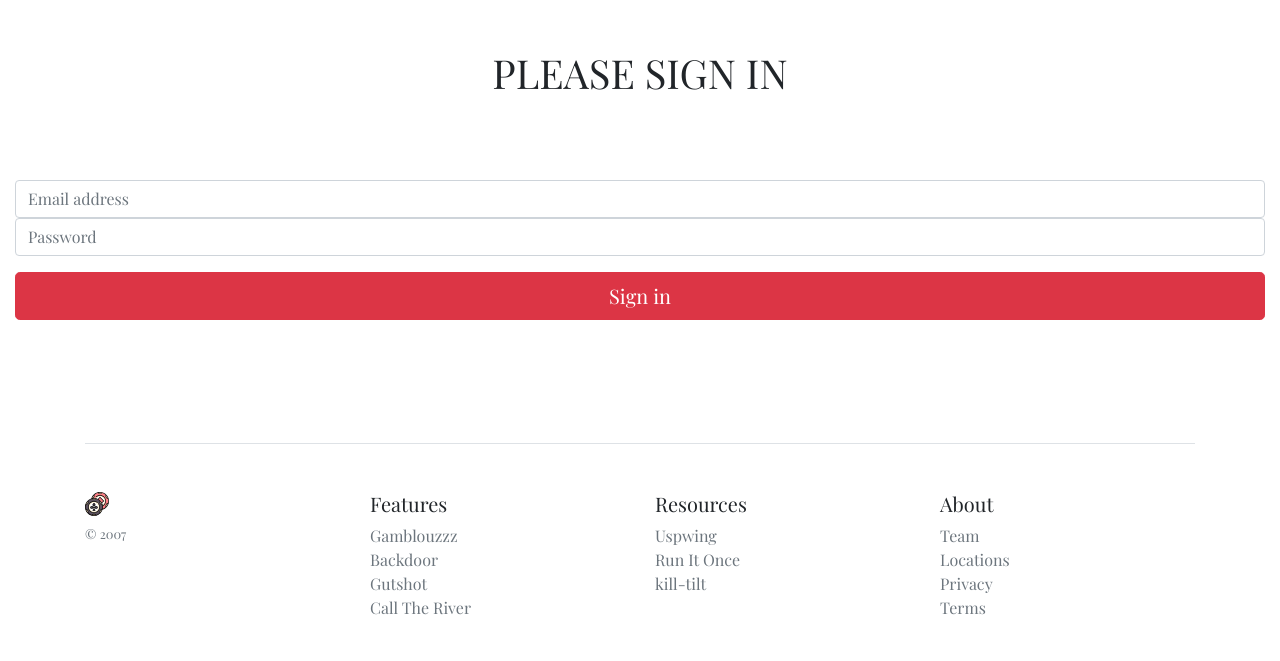
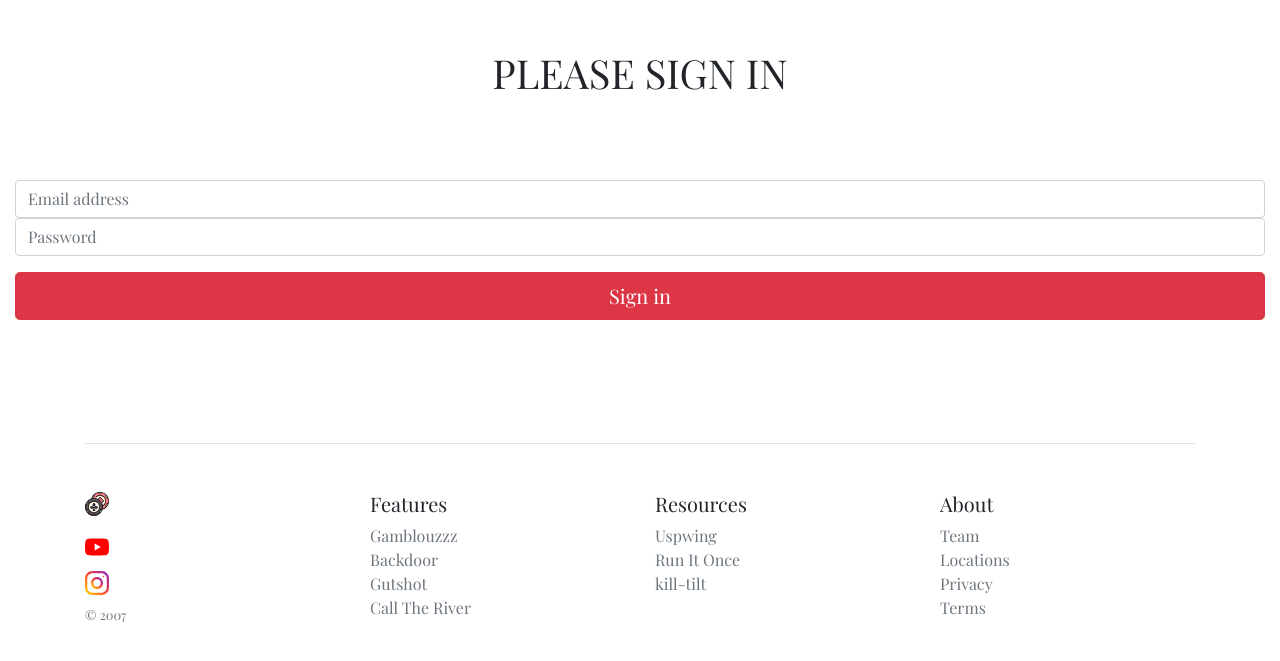
Before and after one commit to possyto/LearnToWin, a plain HTML site: page index.html in a window 1280 px wide. Shown: the part 1497-2158 px from the top of the page. Drawn offline with nearby package versions, Linux system fonts and the light colour scheme.

Commit message:
add icon

```diff
--- a/index.html
+++ b/index.html
@@ -119,12 +119,19 @@
     <div class="row">
       <div class="col-3 col-md" >
         <img class="mb-2" src="poker-chip.svg" alt="" width="24" height="24">
-        <small class="d-block mb-3 text-muted">© 2007</small>
+        <ul class="list-unstyled text-small logo">
+            <li style="margin-top: 10px;" ><img src="youtube.svg" alt="" width="24" height="24"></li>
+            <li style="margin-top: 10px;" ><img src="instagram.svg" alt="" width="24" height="24"></li>
+            <li style="margin-top: 10px;" ><small class="d-block mb-3 text-muted">© 2007</small></li>
+        </ul>
+
+
+
+
       </div>
       <div class="col-3 col-md">
         <h5>Features</h5>
         <ul class="list-unstyled text-small">
-
           <li><a class="text-muted" href="#">Gamblouzzz</a></li>
           <li><a class="text-muted" href="#">Backdoor</a></li>
           <li><a class="text-muted" href="#">Gutshot</a></li>
@@ -134,8 +141,8 @@
       <div class="col-3 col-md">
         <h5>Resources</h5>
         <ul class="list-unstyled text-small">
-          <li><a class="text-muted" href="https://upswingpoker.com">Uspwing</a></li>
-          <li><a class="text-muted" href="https://www.runitonce.com">Run It Once</a></li>
+          <li><a class="text-muted" href="https://upswingpoker.com" >Uspwing</a></li >
+          <li><a class="text-muted" href="https://www.runitonce.com" >Run It Once</a></li>
           <li><a class="text-muted" href="https://www.kill-tilt.fr">kill-tilt</a></li>
         </ul>
       </div>
--- a/style.css
+++ b/style.css
@@ -18,6 +18,3 @@ h2 {
 .navbar-light .navbar-nav .nav-link{
     color: black;
 }
-#nav-toggle-button{
-   color: black;
-}
```
Also changed, not shown: instagram.svg (added), twitter.svg (added), youtube.svg (added).
